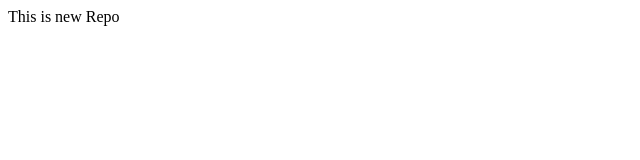
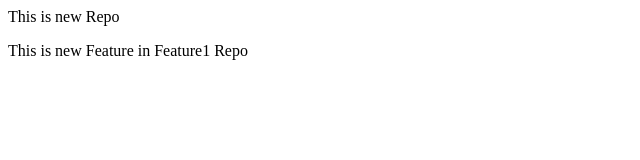
Before and after one commit to global-unique/localrepo, a plain HTML site: page index.html in a window 1280 px wide. Shown: the whole page, without its empty margins (0-640 px from the left). Drawn offline with Linux system fonts and the light colour scheme.

Commit message:
add feature in 1

```diff
--- a/index.html
+++ b/index.html
@@ -1 +1,2 @@
 <p>This is new Repo</p>
+<p>This is new Feature in Feature1 Repo</p>
```
